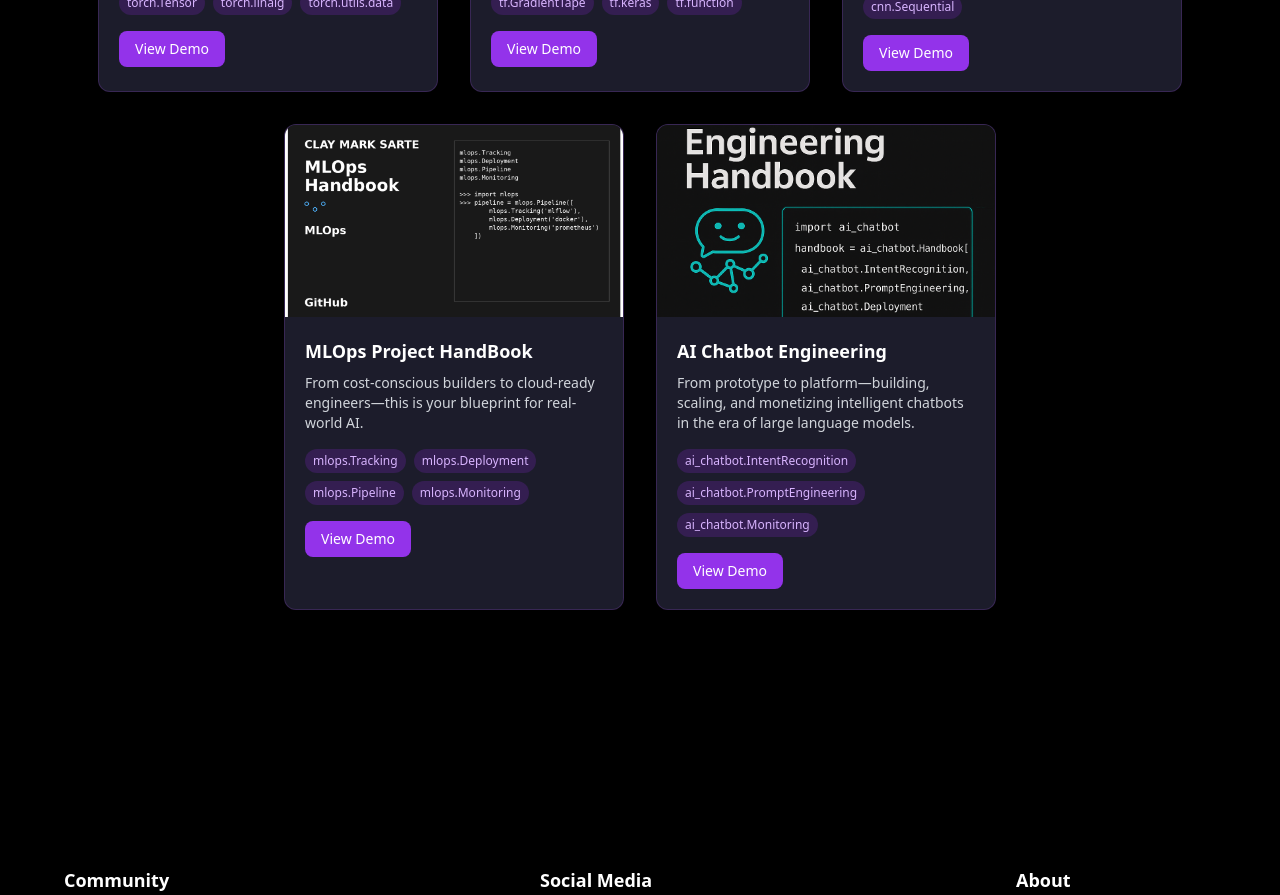
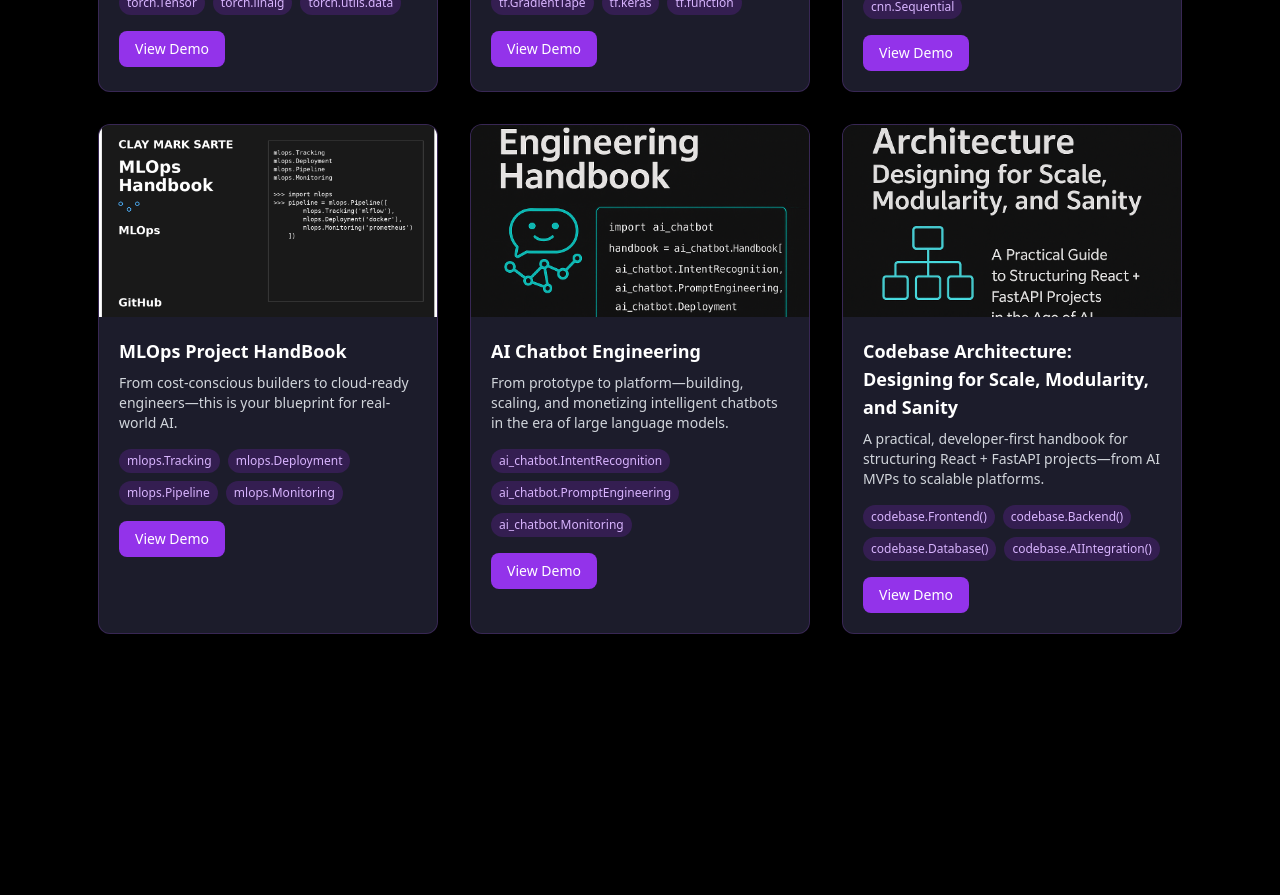
Before and after one commit to McKlay/portfolio-website, a React (Vite) app: page /projects in a window 1280 px wide. Shown: the part 4460-5355 px from the top of the page. Built offline with nearby package versions, Linux system fonts and the light colour scheme; what react-chatbot-kit would draw is missing.

Commit message:
Added codebase-arch handbook

```diff
--- a/src/constants/PROJECT_GALLERY_DATA.js
+++ b/src/constants/PROJECT_GALLERY_DATA.js
@@ -193,6 +193,14 @@ export const PROJECT_GALLERY = {
       tech: ["ai_chatbot.IntentRecognition", "ai_chatbot.PromptEngineering", "ai_chatbot.Monitoring"],
       link: "https://mcklay.github.io/ai-chatbot-engineering/",
       image: "/assets/images/project-gallery/docs/chatbot.png",
+    },
+    {
+      id: "doc06",
+      name: "Codebase Architecture: Designing for Scale, Modularity, and Sanity",
+      description: "A practical, developer-first handbook for structuring React + FastAPI projects—from AI MVPs to scalable platforms.",
+      tech: ["codebase.Frontend()", "codebase.Backend()", "codebase.Database()", "codebase.AIIntegration()"],
+      link: "https://mcklay.github.io/codebase-architecture/",
+      image: "/assets/images/project-gallery/docs/codebase_arch.png",
     }
   ]
 };
```
Also changed, not shown: public/assets/images/project-gallery/docs/codebase_arch.png (added).
